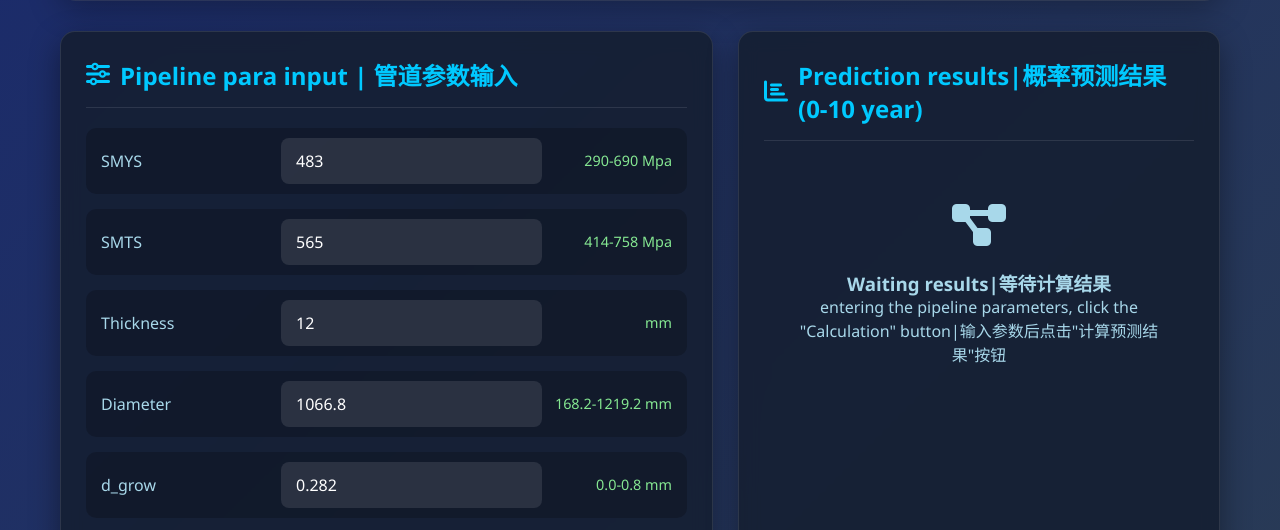
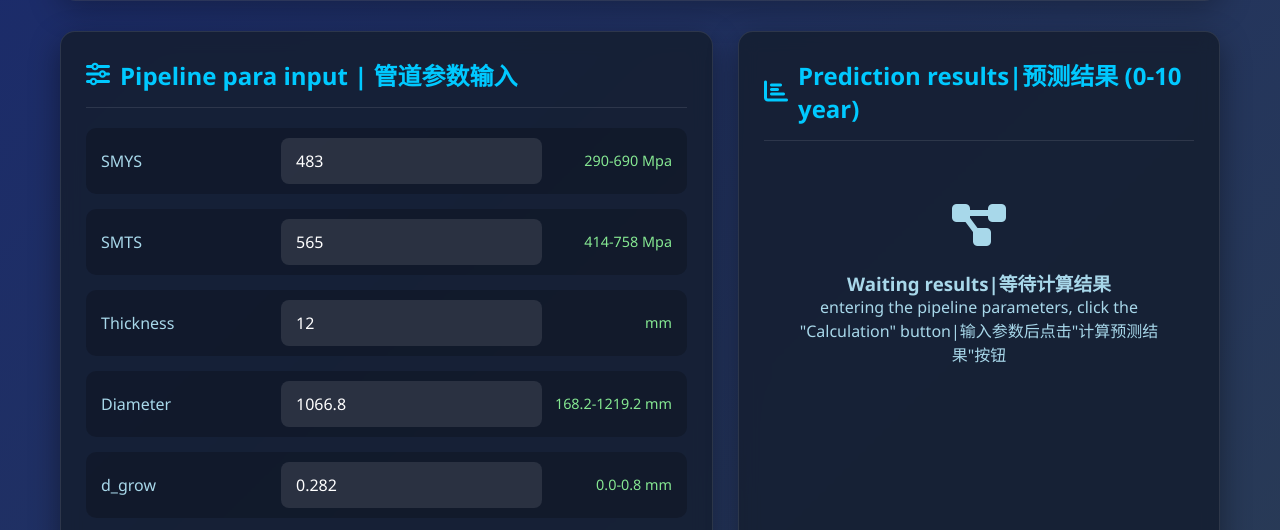
Before and after one commit to LAILI-civil/pipeline_BL, a plain HTML site: page index.html in a window 1280 px wide. Shown: the part 238-768 px from the top of the page. Drawn offline with nearby package versions, Linux system fonts and the light colour scheme; a script that the page names is missing.

Commit message:
Update index.html

```diff
--- a/index.html
+++ b/index.html
@@ -437,7 +437,7 @@
             <div class="panel">
                 <div class="panel-title">
                     <i class="fas fa-chart-bar"></i>
-                    <h2>Prediction results|概率预测结果 (0-10 year)</h2>
+                    <h2>Prediction results|预测结果 (0-10 year)</h2>
                 </div>
 
                 <div id="result-placeholder" style="text-align: center; padding: 40px 20px; color: #a8d8ea;">
```
